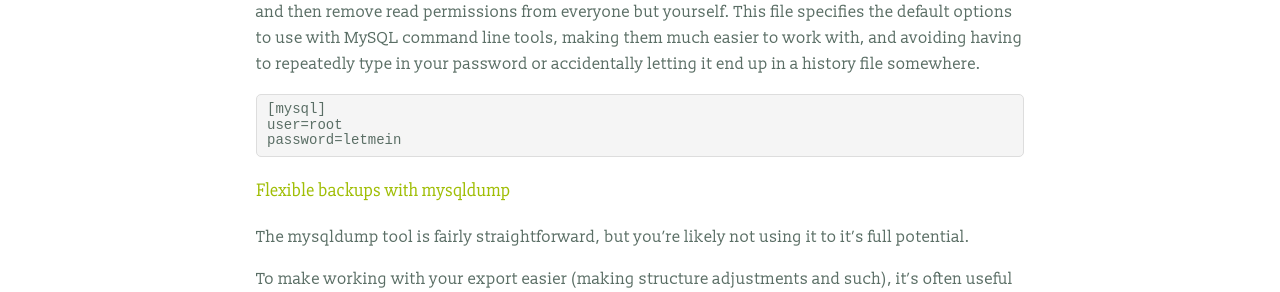
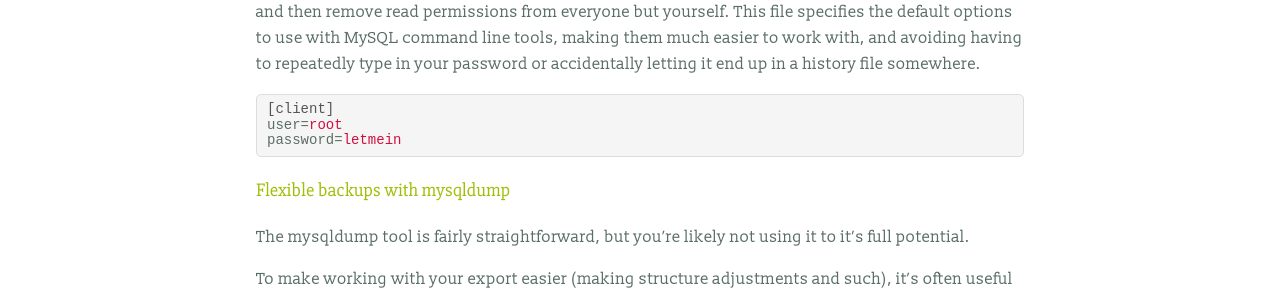
Before and after one commit to Alanaktion/alanaktion.github.io, a Jekyll site: the page built from _posts/2016-10-18-mysql-backups.md, in a window 1280 px wide. Shown: the part 235-527 px from the top of the page. Built offline with Jekyll 4.4.1, drawn with Linux system fonts in a browser that asks for light colours.

Commit message:
Moderinze dat .my.cnf

````diff
--- a/_posts/2016-10-18-mysql-backups.md
+++ b/_posts/2016-10-18-mysql-backups.md
@@ -7,8 +7,8 @@ excerpt: Flexible backup methods with mysqldump, and crazy-fast multi-threaded b
 
 MySQL is pretty nice for a free, Open Source RDBMS. Before trying any kind of management, you should totally have a `.my.cnf` file in your `~`. Put your username and password for localhost there, and then remove read permissions from everyone but yourself. This file specifies the default options to use with MySQL command line tools, making them much easier to work with, and avoiding having to repeatedly type in your password or accidentally letting it end up in a history file somewhere.
 
-```
-[mysql]
+```ini
+[client]
 user=root
 password=letmein
 ```
````
